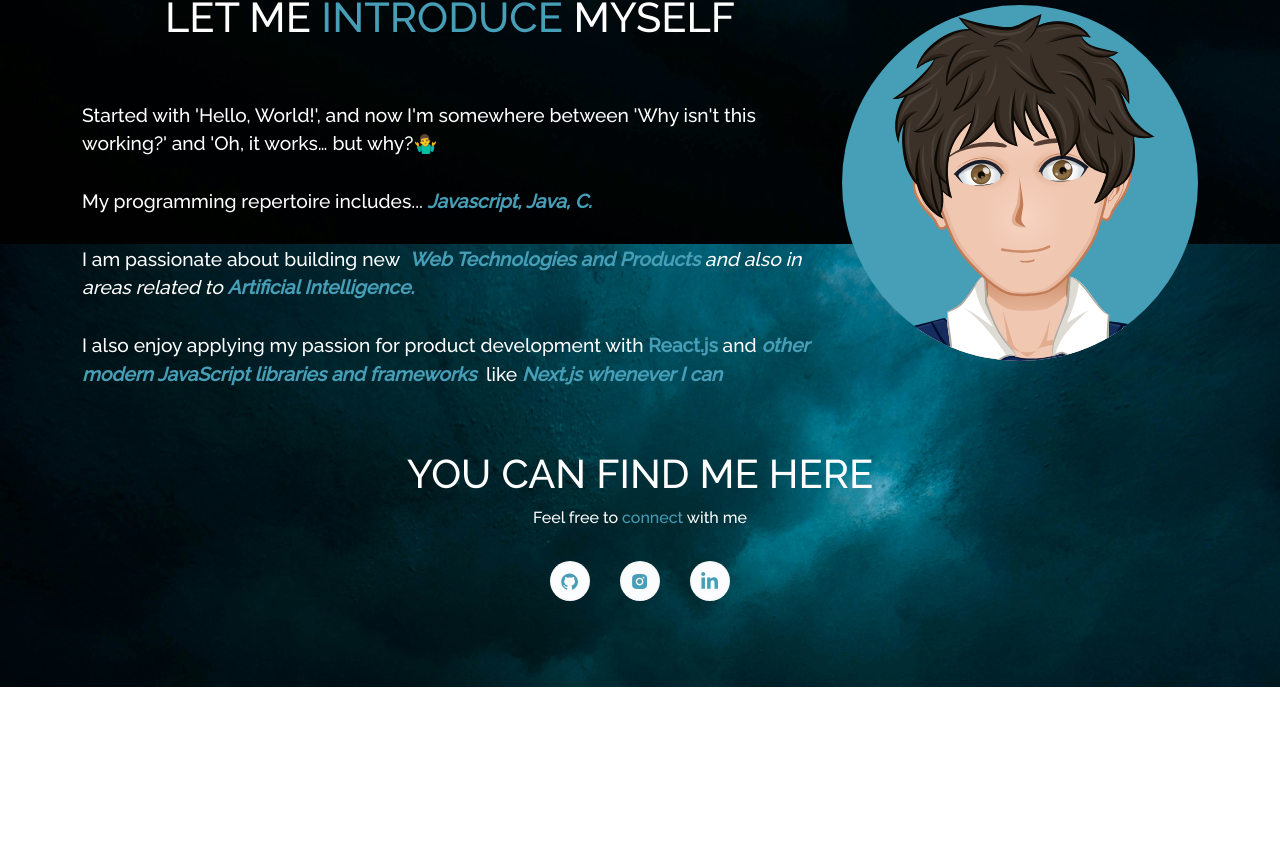
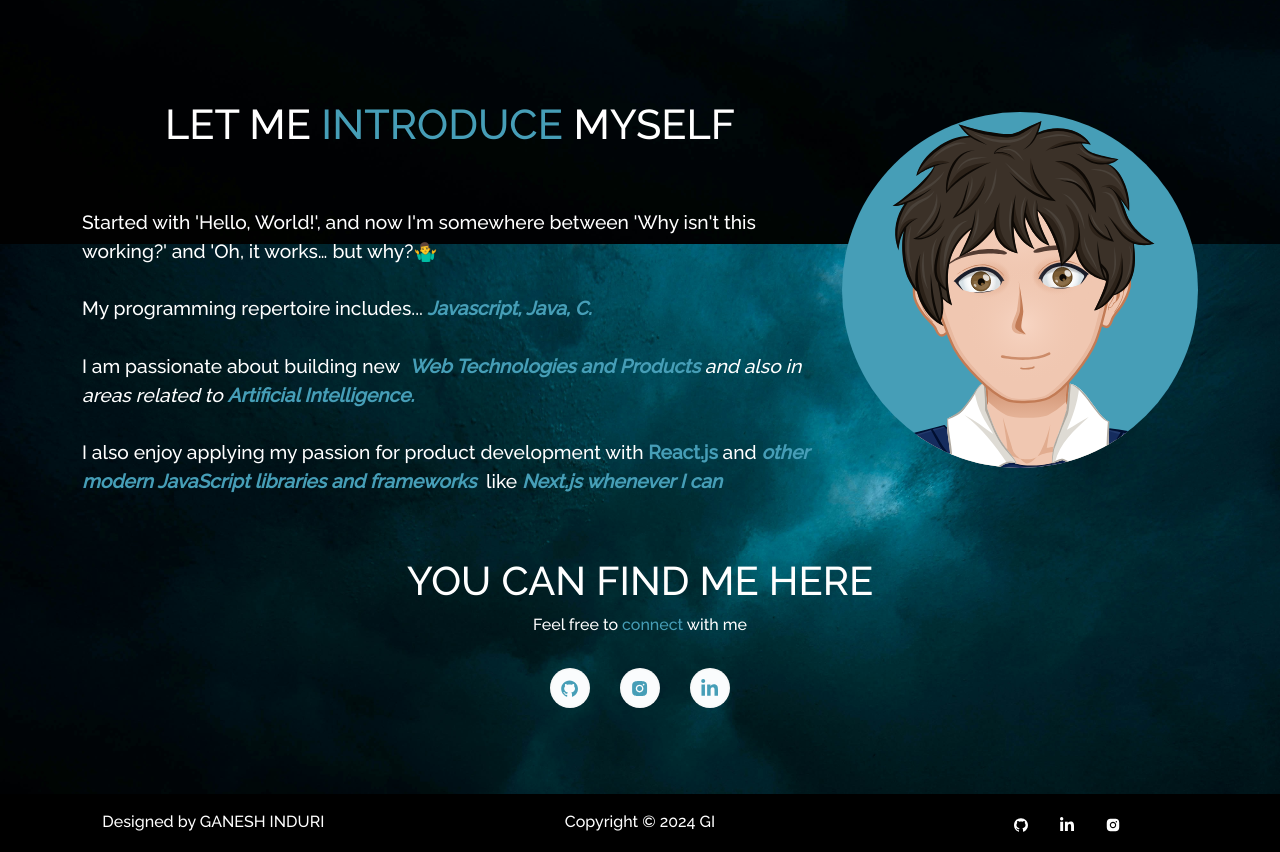
Before and after one commit to GaneshInduri9/React-Portfolio, a React (Create React App) app: page / in a window 1280 px wide. Shown: the part 716-1568 px from the top of the page. Before the commit the page ends 1403 px from the top, so only its background shows below. Built offline with nearby package versions, Linux system fonts and the light colour scheme.

Commit message:
Added footer
Signed-off-by: Ganesh <ganeshInduri4@gmail.com>

```diff
--- a/src/App.js
+++ b/src/App.js
@@ -5,6 +5,7 @@
 import ScrollToTop from "./components/ScrollToTop";
 import "./styles.css";
 import "./App.css";
+import Footer from './components/Footer';
 import {
   BrowserRouter as Router,
   Route,
@@ -30,6 +31,7 @@
           <Routes>
             <Route path="/" element={<Home />} />
           </Routes>
+          <Footer/>
         </div>
     </Router>
   );
--- /dev/null
+++ b/src/components/Footer.js
@@ -0,0 +1,60 @@
+import React from "react";
+import { Container, Row, Col } from "react-bootstrap";
+import {
+  AiFillGithub,
+  AiFillInstagram,
+} from "react-icons/ai";
+import { FaLinkedinIn } from "react-icons/fa";
+
+function Footer(){
+    let date = new Date();
+    let year = date.getFullYear();
+    return (
+        <Container fluid className="footer">
+            <Row>
+                <Col md="4" className="footer-copyright">
+                    <h3>Designed by GANESH INDURI</h3>
+                </Col>
+                <Col md="4" className="footer-copywright">
+                    <h3>Copyright © {year} GI</h3>
+                </Col>
+                <Col md="4" className="footer-body">
+                    <ul className="footer-icons">
+                    <li className="social-icons">
+                        <a
+                        href="https://github.com/GaneshInduri9"
+                        style={{ color: "white" }}
+                        target="_blank"
+                        rel="noopener noreferrer"
+                        >
+                        <AiFillGithub />
+                        </a>
+                    </li>
+                    <li className="social-icons">
+                        <a
+                        href="https://www.instagram.com/induripatel"
+                        style={{ color: "white" }}
+                        target="_blank"
+                        rel="noopener noreferrer"
+                        >
+                        <FaLinkedinIn />
+                        </a>
+                    </li>
+                    <li className="social-icons">
+                        <a
+                        href="https://www.linkedin.com/in/ganeshinduri9"
+                        style={{ color: "white" }}
+                        target="_blank"
+                        rel="noopener noreferrer"
+                        >
+                        <AiFillInstagram />
+                        </a>
+                    </li>
+                    </ul>
+                </Col>
+            </Row>
+        </Container>
+    );
+}
+
+export default Footer;
--- a/src/components/Home/Home.js
+++ b/src/components/Home/Home.js
@@ -2,6 +2,7 @@
 import { Col, Container, Row } from "react-bootstrap";
 import Type from "./Type";
 import SecondHome from "./SecondHome";
+import homeLogo from "../../assets/home-main.png";
 function Home(){
     return (
         <section>
@@ -23,6 +24,14 @@
                                 <Type />
                             </div>
                         </Col>
+                        <Col md={5} style={{ paddingBottom: 20 }}>
+                            <img
+                            src={homeLogo}
+                            alt="home pic"
+                            className="img-fluid"
+                            style={{ maxHeight: "450px" }}
+                        />
+                        </Col>
                     </Row>
                 </Container>
             </Container>
--- a/src/styles.css
+++ b/src/styles.css
@@ -380,3 +380,43 @@
 .icon-colour {
     color: #469EB7;
 }
+
+/* Footer */
+.footer {
+  background-color: rgb(0, 0, 0);
+  bottom: 0;
+  padding-bottom: 8px;
+  padding-top: 10px;
+}
+
+.footer-copyright {
+  text-align: center;
+}
+
+.footer-body {
+  z-index: 1;
+  text-align: center;
+}
+
+@media (max-width: 767px) {
+  .footer-copywright {
+    text-align: center !important;
+  }
+
+  .footer-body {
+    text-align: center !important;
+  }
+}
+
+.footer h3{
+  font-size: 1em;
+  color : white;
+  margin-top: 0.5em;
+  margin-bottom: 0.5em;
+}
+
+.footer-icons {
+  margin-top: 0.5em ;
+  margin-bottom: 0.5em ;
+  padding: 0 ;
+}
```
Also changed, not shown: src/assets/home-main.png (added).
